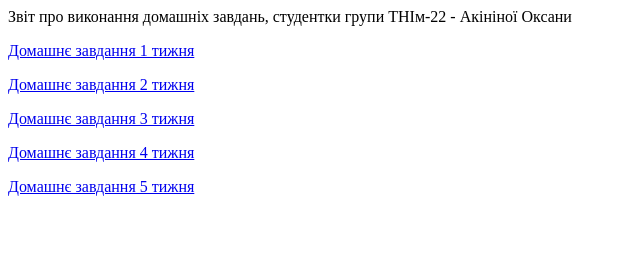
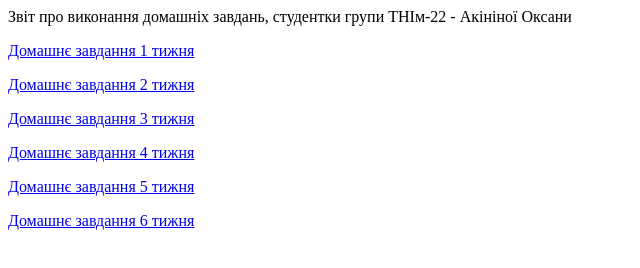
Before and after one commit to akinina-o-g/akinina-o-g.github.io, a plain HTML site: page index.html in a window 1280 px wide. Shown: the whole page, without its empty margins (0-640 px from the left). Drawn offline with Linux system fonts and the light colour scheme.

Commit message:
Add files via upload

```diff
--- a/index.html
+++ b/index.html
@@ -13,6 +13,6 @@
 
                    <p><a href="week4/ARindex.html"> Домашнє завдання 4 тижня <a/>
                       <p><a href="week5/SunSystem.html"> Домашнє завдання 5 тижня <a/>
-
+                   <p><a href="week6/ARindex6.html"> Домашнє завдання 6 тижня <a/>
             </body>
  </html>
```
